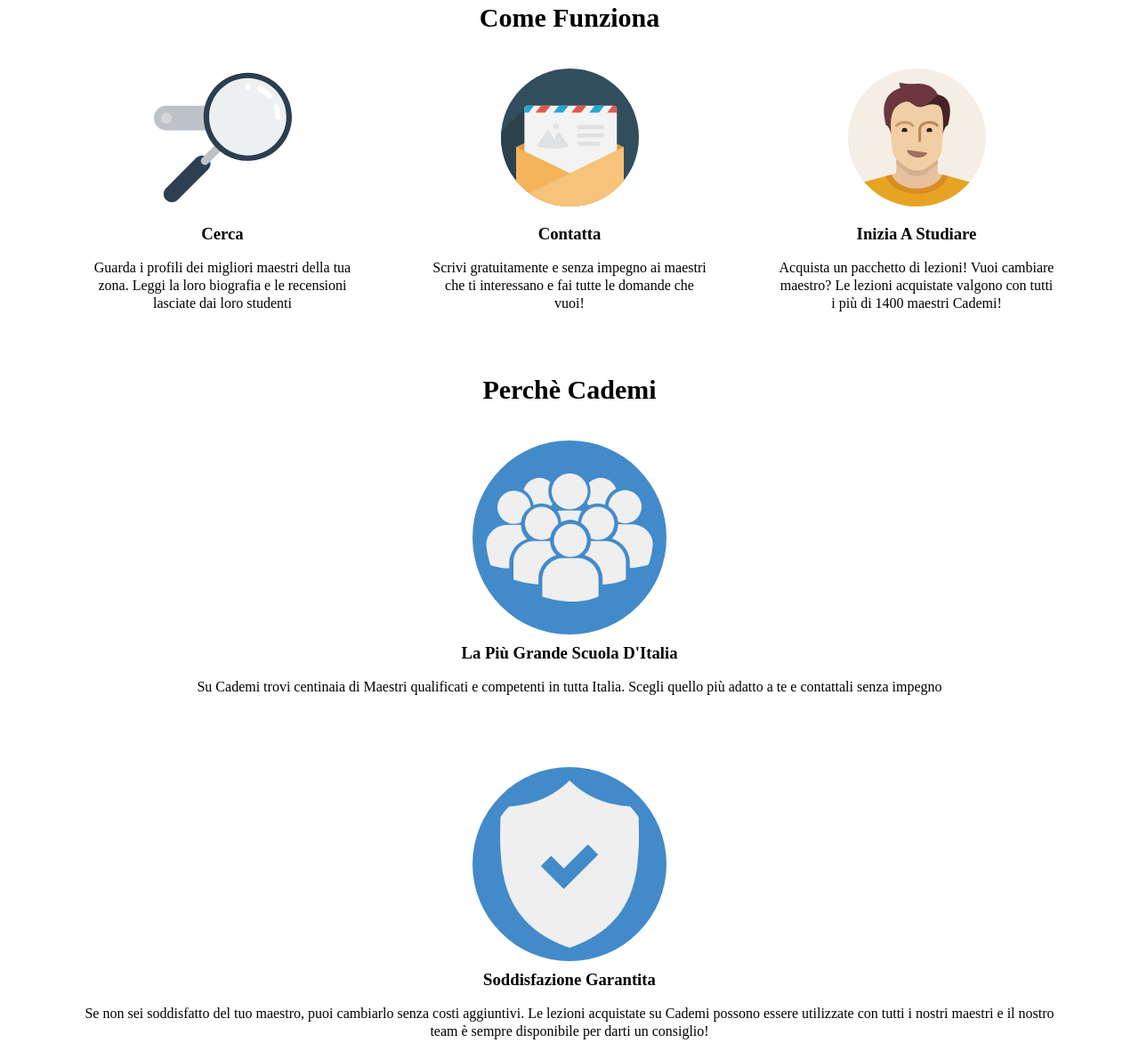
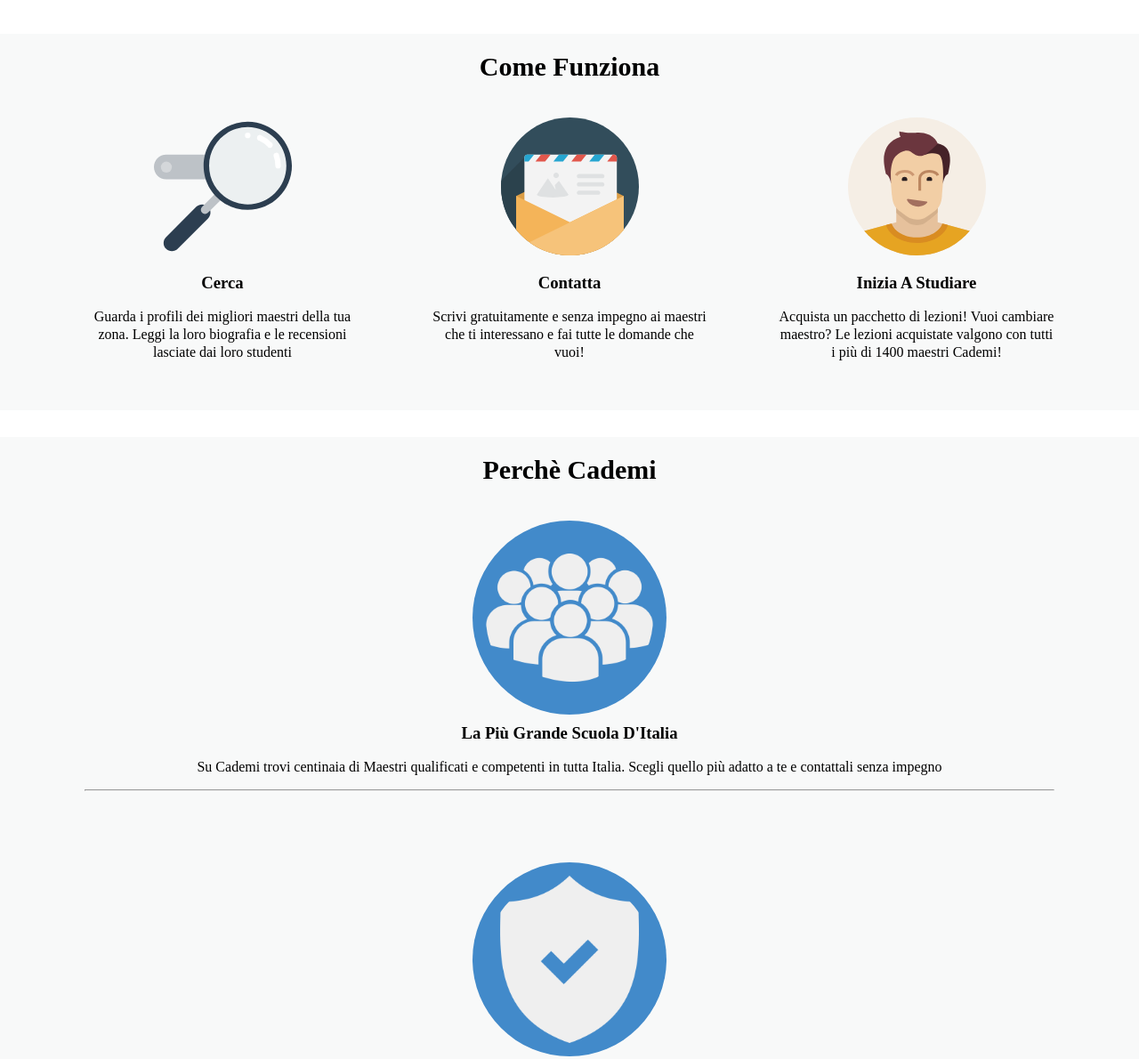
Before and after one commit to MatMagliano/-html-css-resp-wannabe-12bool, a plain HTML site: page index.html in a window 1280 px wide. Shown: the part 444-1634 px from the top of the page at 89% size. Drawn offline with Linux system fonts and the light colour scheme.

Commit message:
background silver e aggiunta hr

```diff
--- a/css/style.css
+++ b/css/style.css
@@ -11,11 +11,15 @@
   margin-top: 30px;
   text-align: center;
 }
+.silver {
+  background-color:#F8F9F9 ;
+}
 [class*="col-"] {
   padding: 40px;
   line-height: 100%;
 }
 h2 {
+  padding-top: 20px;
   font-size: 30px;
   text-transform: capitalize;
 }
@@ -37,6 +41,7 @@
 }
 p {
   line-height: 20px;
+  padding-bottom: 15px;
 }
 .background_blue {
   border-radius: 50%;
--- a/index.html
+++ b/index.html
@@ -22,6 +22,7 @@
         <p>Impara senza muoverti da casa! Scegli da una vastissima lista di maestri abilitati all'insegnamento online, senza doverti preoccupare di distanze e spostamenti</p>
       </div>
     </div>
+    <div class="silver">
       <div class="container">
         <h2>come funziona</h2>
         <div class="col-lg-4">
@@ -40,19 +41,22 @@
           <p>Acquista un pacchetto di lezioni! Vuoi cambiare maestro? Le lezioni acquistate valgono con tutti i più di 1400 maestri Cademi!</p>
         </div>
       </div>
-
+    </div>
+    <div class="silver">
       <div class="container">
         <h2>perchè cademi</h2>
         <div class="col-lg-12">
           <img class="width_20 background_blue" src="img/icon/profile.png" alt="">
           <h3>La più grande scuola d'Italia</h3>
           <p>Su Cademi trovi centinaia di Maestri qualificati e competenti in tutta Italia. Scegli quello più adatto a te e contattali senza impegno</p>
+          <hr>
         </div>
         <div class="col-lg-12">
           <img class="width_20 background_blue" src="img/icon/secure.png" alt="">
           <h3>Soddisfazione Garantita</h3>
           <p>Se non sei soddisfatto del tuo maestro, puoi cambiarlo senza costi aggiuntivi. Le lezioni acquistate su Cademi possono essere utilizzate con tutti i nostri maestri e il nostro team è sempre disponibile per darti un consiglio!
           </p>
+          <hr>
         </div>
         <div class="col-lg-12">
           <img class="width_20 background_blue" src="img/icon/flex.png" alt="">
@@ -60,5 +64,7 @@
           <p>Cademi non ha alcun costo d’iscrizione a differenza delle scuole di musica tradizionali. Inoltre, sei tu a scegliere dove fare lezione e gli orari delle tue lezioni.</p>
         </div>
       </div>
+    </div>
+
   </body>
 </html>
```
Also changed, not shown: 1 other file. Lines whose indentation alone changed are shown as unchanged.
